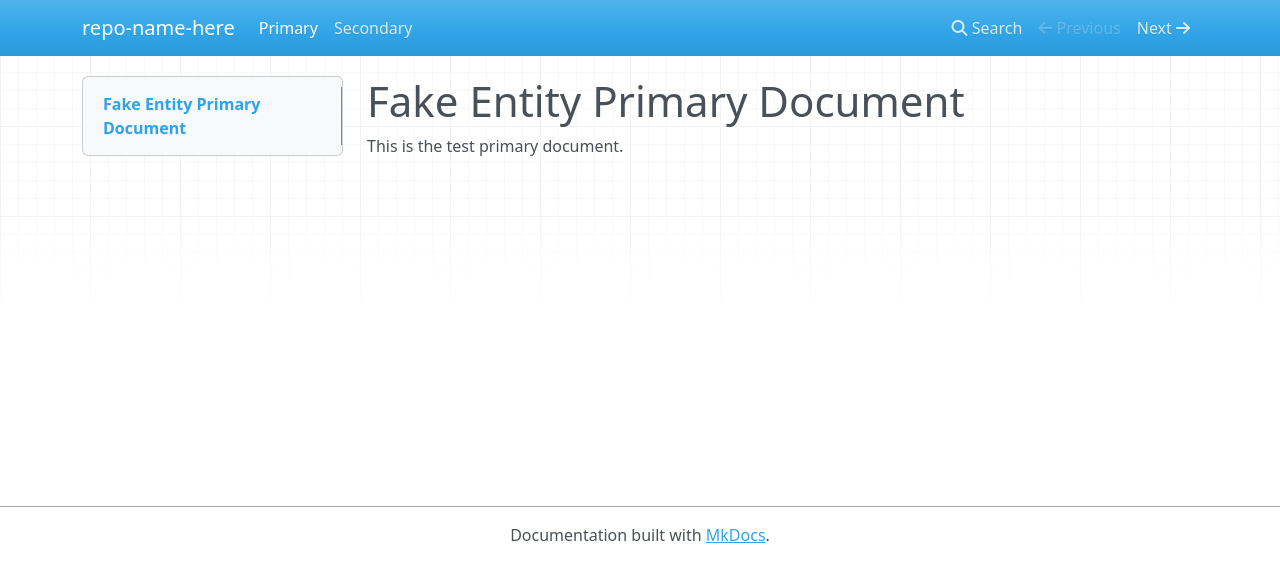
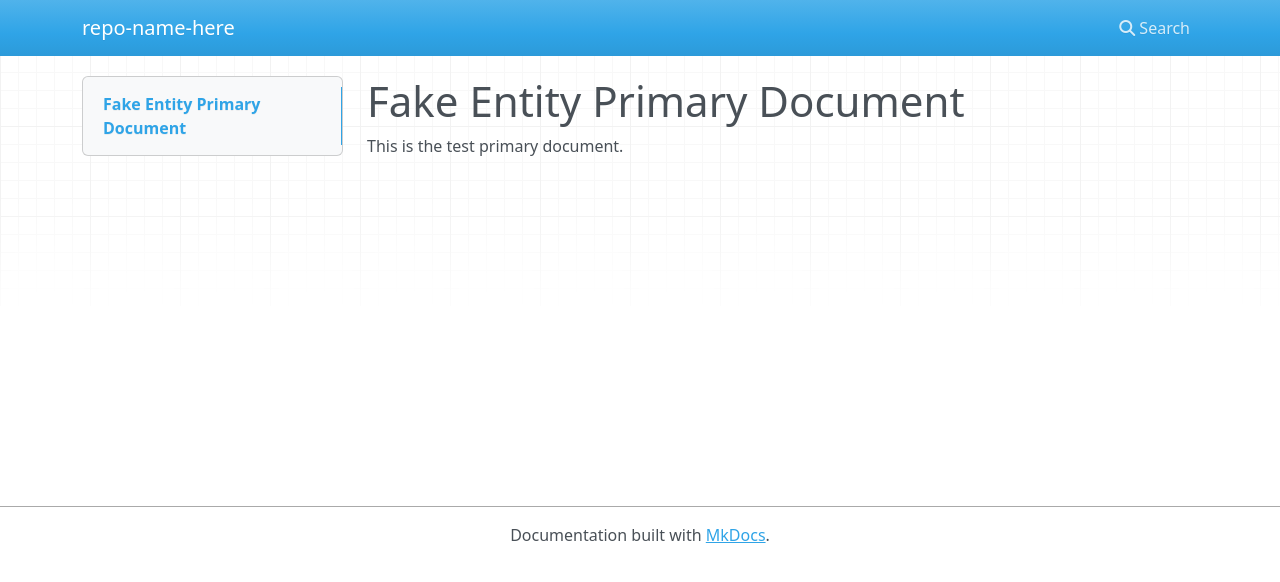
Before and after one commit to scott-ammon/fake-entity, an MkDocs documentation site: the page built from test-dir/readme.md, in a window 1280 px wide. Shown: the top 582 px of the page. Built offline with MkDocs 1.6.1, drawn with Linux system fonts in a browser that asks for light colours; nearby versions of some CDN libraries.

Commit message:
remove secondary and nav

```diff
--- a/mkdocs.yaml
+++ b/mkdocs.yaml
@@ -1,5 +1,4 @@
 site_name: 'repo-name-here'
 docs_dir: ./test-dir
 nav:
-  - Primary: readme.md
-  - Secondary: secondary.md
+  - readme.md
```
